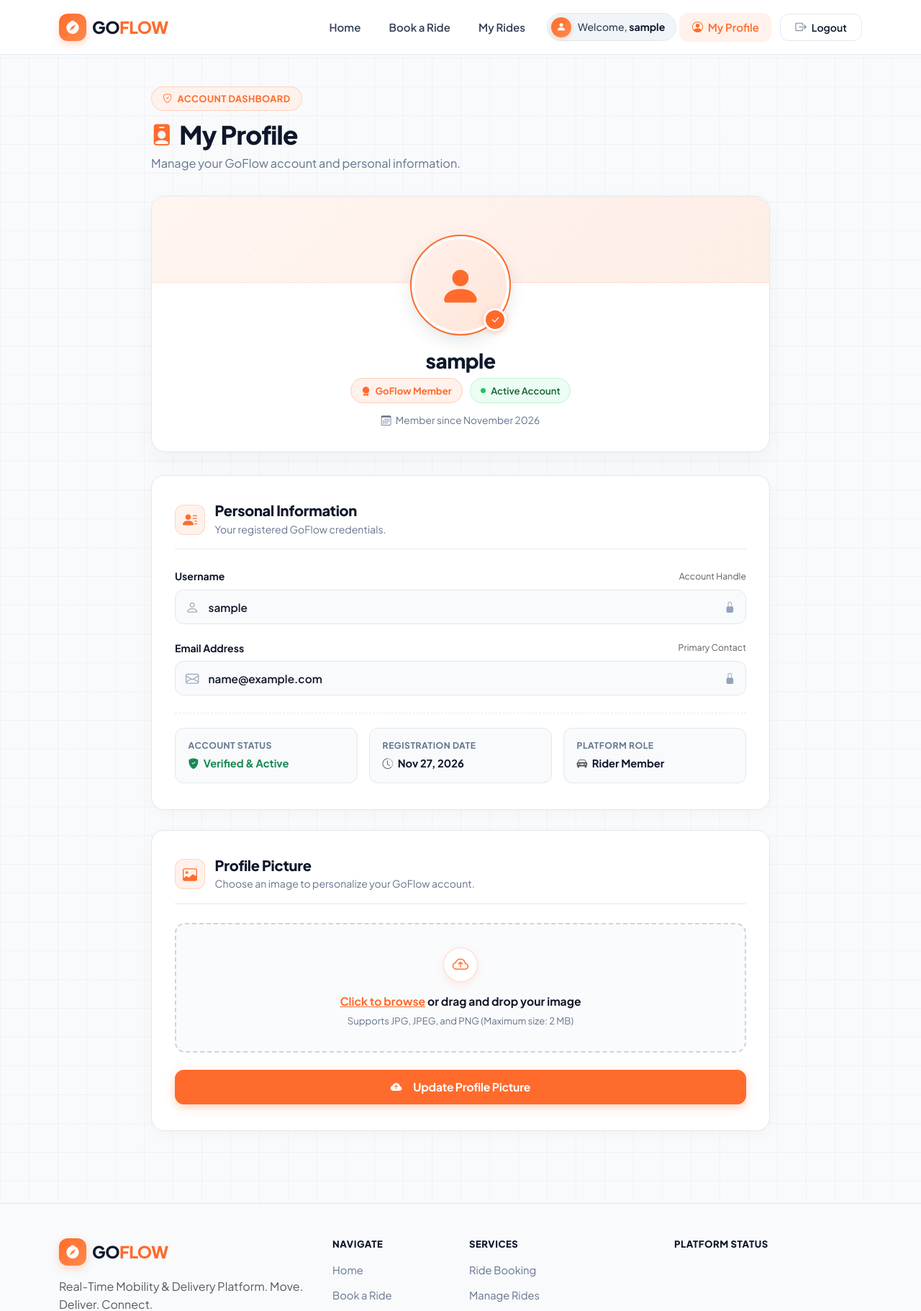
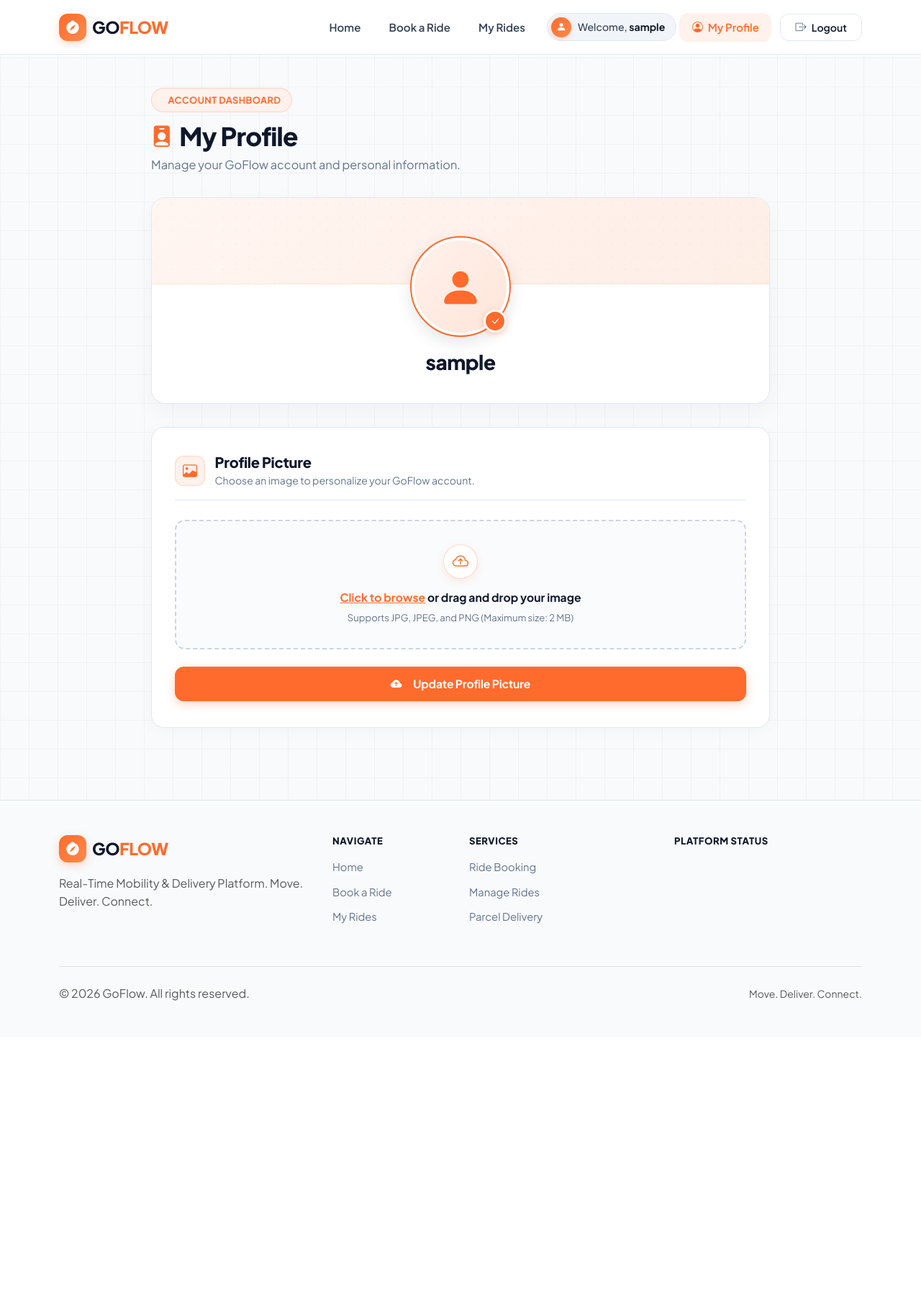
Before and after one commit to henny-mahuvagara/GoFlow, a Django app: page /profile/ in a window 1280 px wide. Shown: the top 1821 px of the page at 72% size. After the commit the page ends 1390 px from the top, so only its background shows below. Run offline with Django 5.2, Linux system fonts and the light colour scheme; the visitor is signed in with stand-in values (Sample User, id 1); data comes from the database, SQL or seed files in the repository; some libraries are stand-ins or nearby versions.

Commit message:
Update profile page template

```diff
--- a/backend/core/templates/core/profile.html
+++ b/backend/core/templates/core/profile.html
@@ -8,7 +8,7 @@
 {% block extra_css %}
     <link rel="stylesheet" href="{% static 'css/profile.css' %}">
 {% endblock %}
-
+{% comment %} main content area from base.html {% endcomment %}
 {% block content %}
 <main class="profile-dashboard-section">
     <div class="container">
@@ -17,7 +17,7 @@
             <!-- A. Profile Header -->
             <header class="profile-header-group">
                 <span class="profile-header-pill">
-                    <i class="bi bi-shield-check"></i> Account Dashboard
+                    <i class="bi"></i> Account Dashboard
                 </span>
                 <h1 class="profile-page-title">
                     <i class="bi bi-person-badge-fill title-accent-icon" aria-hidden="true"></i>
@@ -29,9 +29,11 @@
             </header>
 
             <!-- Django Feedback Messages -->
+            {% comment %} checks if any msg exists or not {% endcomment %}
             {% if messages %}
                 <div class="mb-4">
                     {% for message in messages %}
+                    {% comment %} msg.tags returns the msg category {% endcomment %}
                         <div class="profile-alert profile-alert-{{ message.tags|default:'info' }} alert alert-dismissible fade show" role="alert">
                             {% if message.tags == 'success' %}
                                 <i class="bi bi-check-circle-fill fs-5 me-2 flex-shrink-0"></i>
@@ -73,7 +75,7 @@
                     <!-- Username & Badges -->
                     <h2 class="profile-username-title">{{ user.username }}</h2>
 
-                    <div class="profile-badges-row">
+                    {% comment %} <div class="profile-badges-row">
                         <span class="badge-goflow-member">
                             <i class="bi bi-award-fill" aria-hidden="true"></i>
                             <span>GoFlow Member</span>
@@ -82,18 +84,18 @@
                             <span class="status-dot" aria-hidden="true"></span>
                             <span>Active Account</span>
                         </span>
-                    </div>
+                    </div> {% endcomment %}
 
                     <!-- Member Since -->
-                    <div class="profile-joined-text">
+                    {% comment %} <div class="profile-joined-text">
                         <i class="bi bi-calendar3" aria-hidden="true"></i>
                         <span>Member since {{ user.date_joined|date:"F Y" }}</span>
-                    </div>
+                    </div> {% endcomment %}
                 </div>
             </section>
 
             <!-- C. Personal Information Section -->
-            <section class="profile-section-card" aria-labelledby="personalInfoHeading">
+            {% comment %} <section class="profile-section-card" aria-labelledby="personalInfoHeading">
                 <div class="profile-section-header">
                     <div class="profile-section-header-left">
                         <div class="profile-section-icon-box" aria-hidden="true">
@@ -174,7 +176,7 @@
                         </div>
                     </div>
                 </div>
-            </section>
+            </section> {% endcomment %}
 
             <!-- D. Profile Picture Management Section -->
             <section class="profile-section-card" aria-labelledby="profilePictureHeading">
```
